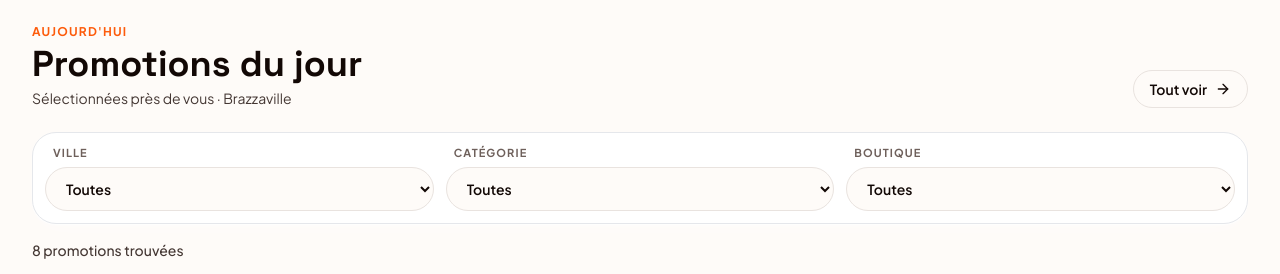
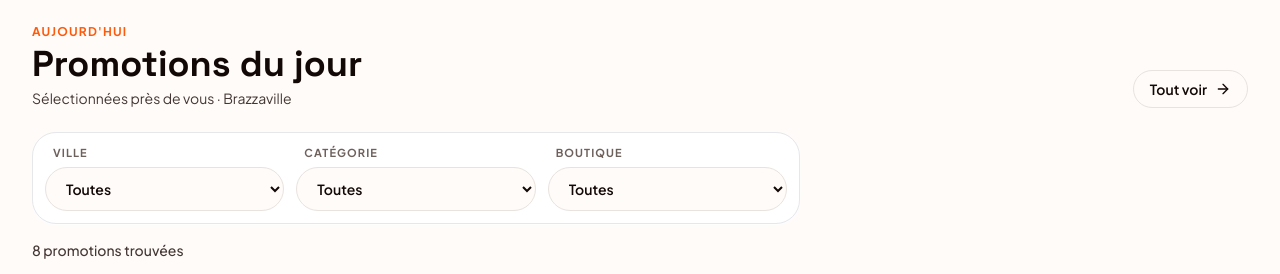
Before and after one commit to peterlardo/congosoles, a React (Vite) app: page / in a window 1280 px wide. Shown: the part 2340-2614 px from the top of the page. Built offline with nearby package versions, Linux system fonts and the light colour scheme.

Commit message:
Reduce promotion filter width

```diff
--- a/src/components/TodayPromos.tsx
+++ b/src/components/TodayPromos.tsx
@@ -34,7 +34,7 @@ export function TodayPromos() {
           </div>
           <Link to="/" className="inline-flex items-center gap-2 rounded-full border border-border px-4 py-2 text-sm font-semibold text-ink transition hover:border-primary hover:text-primary">Tout voir <ArrowRight className="h-4 w-4" /></Link>
         </div>
-        <div className="mt-6 grid gap-3 rounded-3xl border border-border/60 bg-card p-3 shadow-card sm:grid-cols-3">
+        <div className="mt-6 grid max-w-3xl gap-3 rounded-3xl border border-border/60 bg-card p-3 shadow-card sm:grid-cols-3">
           <label className="flex flex-col gap-1.5">
             <span className="px-2 text-[11px] font-bold uppercase tracking-widest text-muted-foreground">Ville</span>
             <select
```
